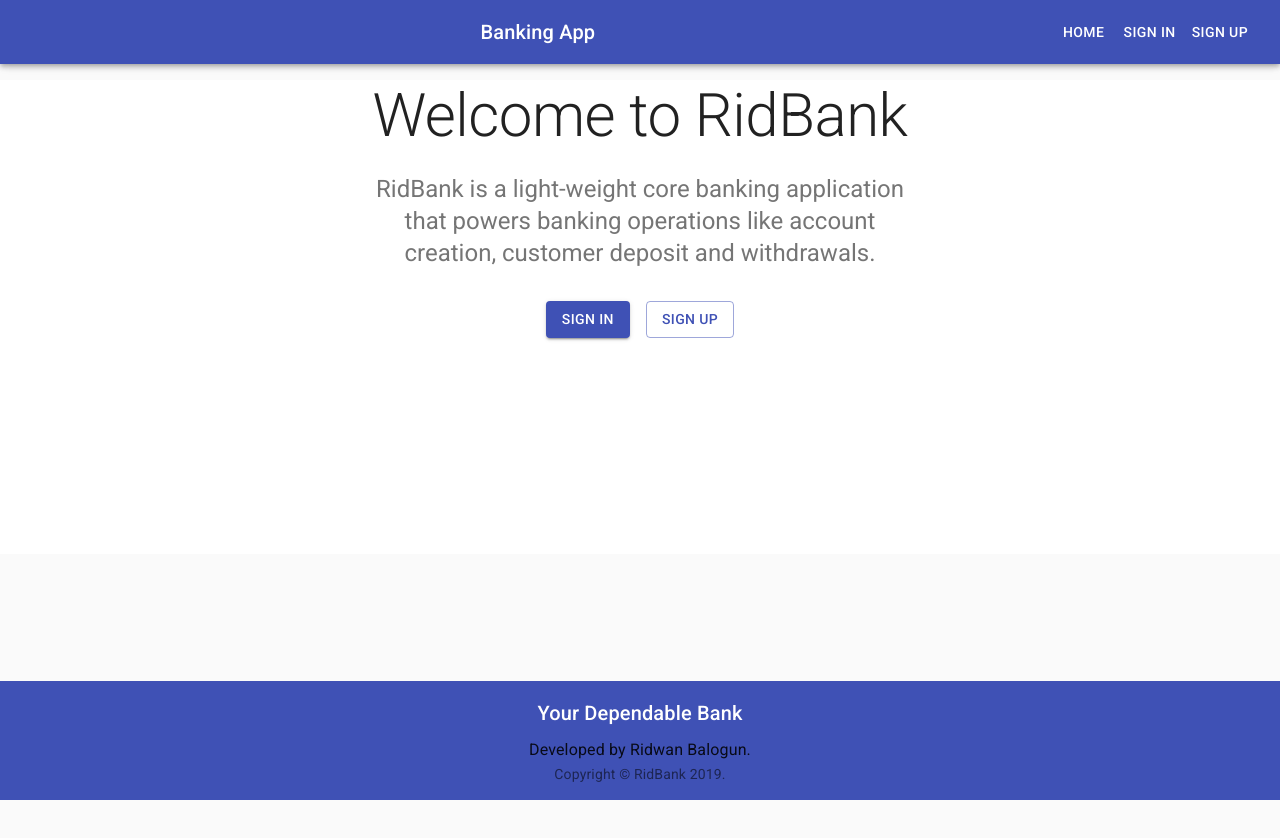
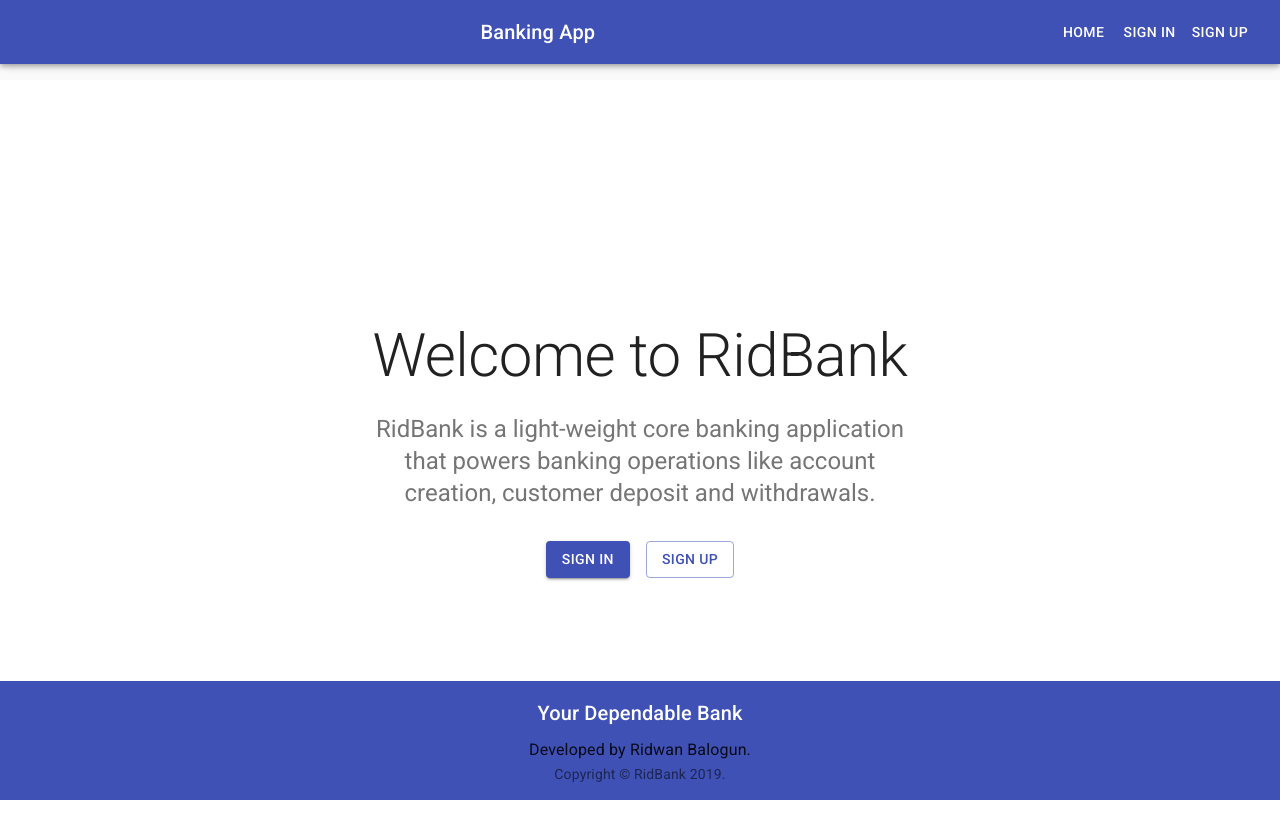
Before and after one commit to ridbay/Banka-React, a React (Create React App) app: page / in a window 1280 px wide. Shown: the top 838 px of the page. Before the commit the page ends 800 px from the top, so only its background shows below. Built offline with nearby package versions, Linux system fonts and the light colour scheme; the HTML template or start-up script is replaced by a standard one.

Commit message:
Position Footer

```diff
--- a/src/pages/Home.jsx
+++ b/src/pages/Home.jsx
@@ -28,7 +28,7 @@ const useStyles = makeStyles(theme => ({
   },
   heroContent: {
     backgroundColor: theme.palette.background.paper,
-    padding: theme.spacing(0, 0, 27),
+    padding: theme.spacing(30, 0, 60),
   },
   heroButtons: {
     marginTop: theme.spacing(4),
```
